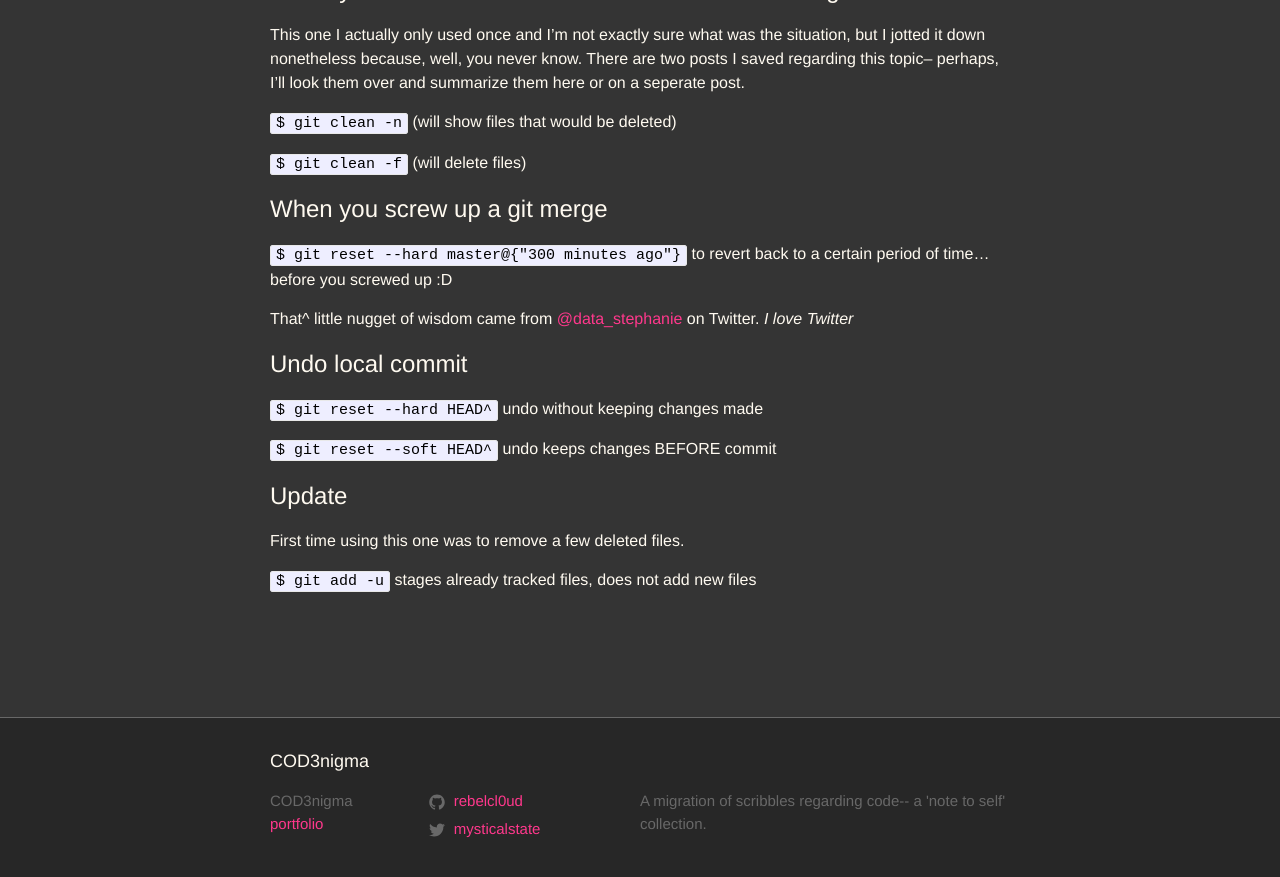
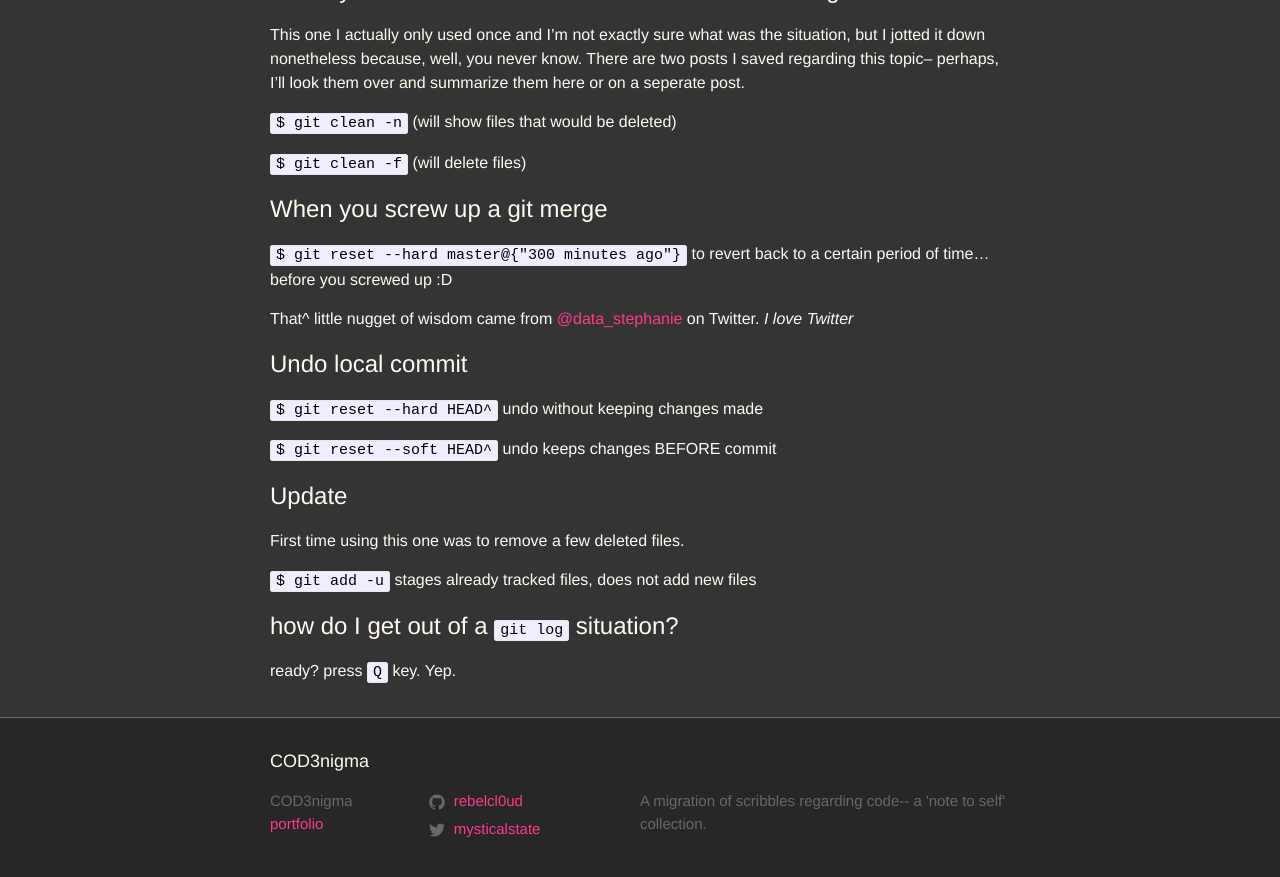
Before and after one commit to rebelcl0ud/blog, a Jekyll site: the page built from _posts/2017-06-19-[06]-git-it-done.markdown, in a window 1280 px wide and 900 px high, scrolled down 823 px. Shown: the top 877 px of the window. Built offline with Jekyll 4.4.1, drawn with Linux system fonts in a browser that asks for light colours.

Commit message:
added how to exit a git log situation in terminal

```diff
--- a/_posts/2017-06-19-[06]-git-it-done.markdown
+++ b/_posts/2017-06-19-[06]-git-it-done.markdown
@@ -59,3 +59,7 @@ That^ little nugget of wisdom came from [@data_stephanie](https://twitter.com/da
 First time using this one was to remove a few deleted files.
 
 `$ git add -u` stages already tracked files, does not add new files
+
+# how do I get out of a `git log` situation?
+
+ready? press `Q` key. Yep.
```
